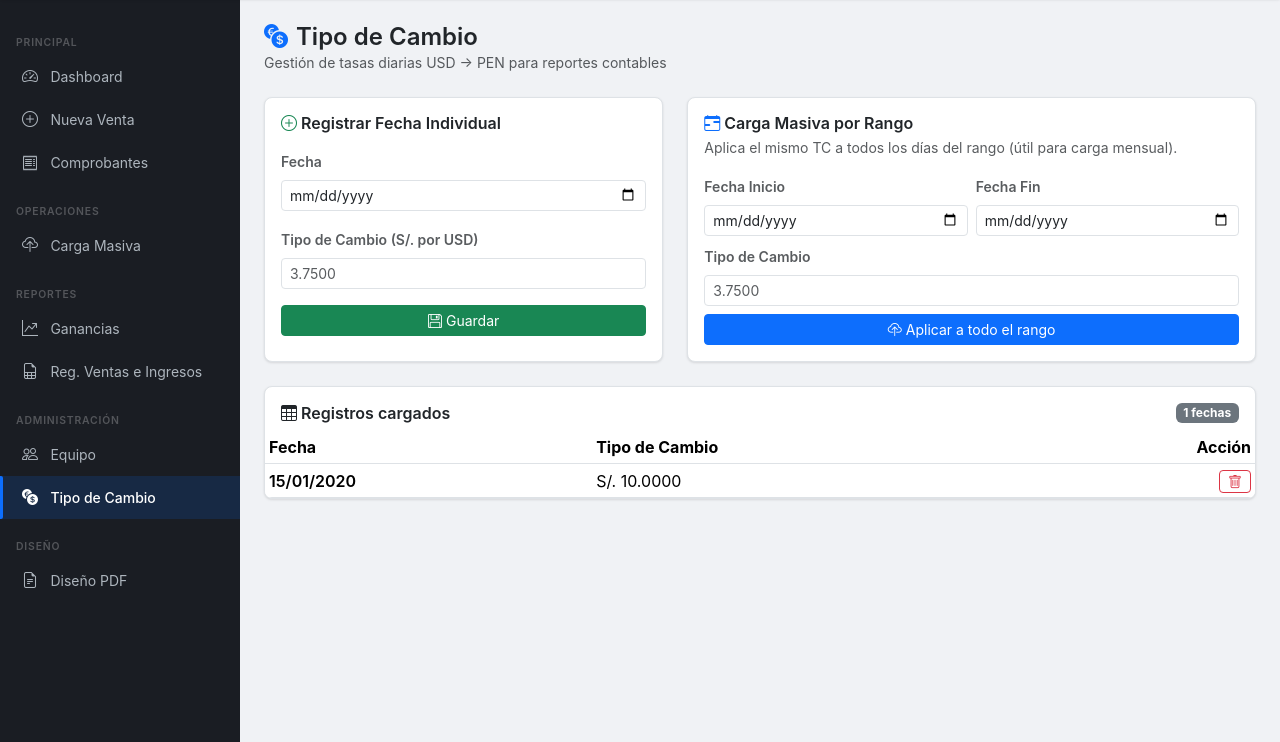
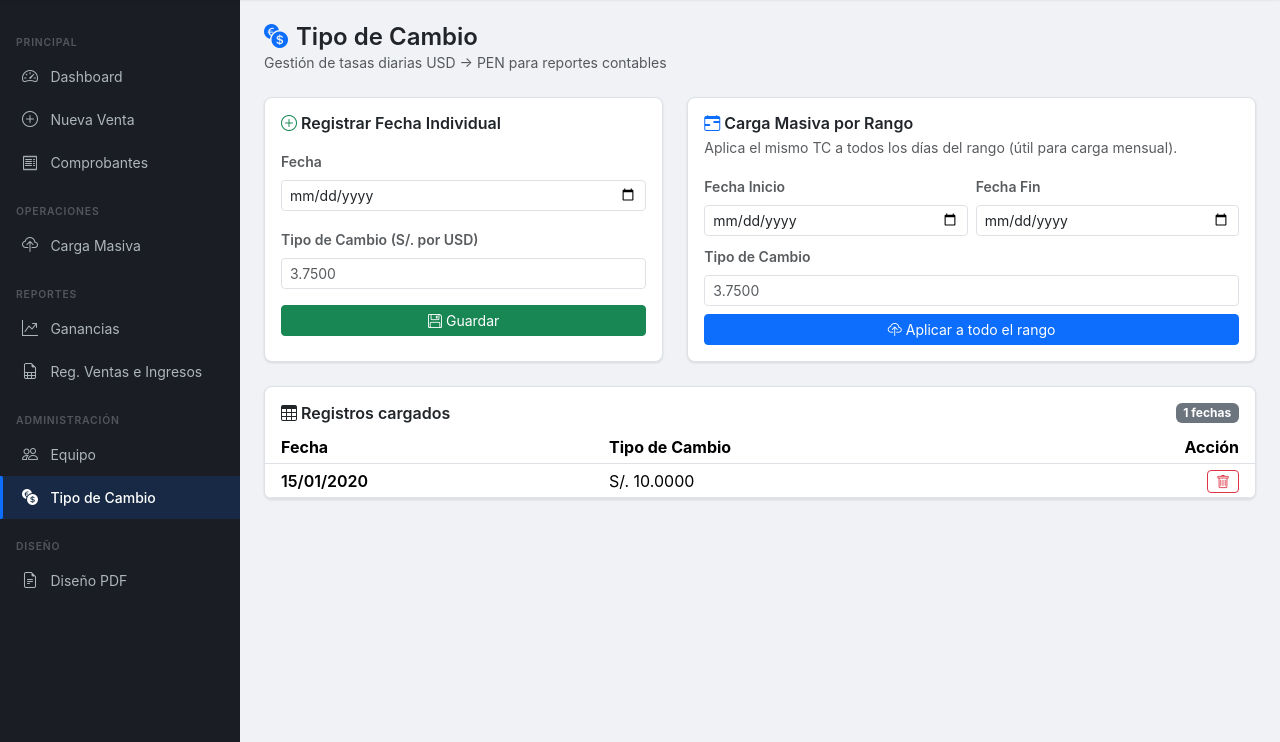
Before and after one commit to mickstmt/ArdavFact, a Flask app: page /admin/tipo-cambio in a window 1280 px wide. Shown: the part 57-799 px from the top of the page. Run offline with Flask 3, Linux system fonts and the light colour scheme; a user stored in the database is signed in; tables that the repository leaves empty hold one stand-in row (values such as "Sample post"); some libraries are stand-ins or nearby versions.

Commit message:
fix: add ps-3/pe-3 padding to tipo_cambio table cells
Mirrors MiPSE pattern where th/td use ps-3 and pe-3 to keep
table content away from card edges.

Co-Authored-By: Claude Sonnet 4.6 <noreply@anthropic.com>

```diff
--- a/app/templates/admin/tipo_cambio.html
+++ b/app/templates/admin/tipo_cambio.html
@@ -77,17 +77,17 @@
     <table class="table table-sm align-middle mb-0">
       <thead>
         <tr>
-          <th>Fecha</th>
+          <th class="ps-3">Fecha</th>
           <th>Tipo de Cambio</th>
-          <th class="text-end">Acción</th>
+          <th class="text-end pe-3">Acción</th>
         </tr>
       </thead>
       <tbody>
         {% for tc in registros %}
         <tr>
-          <td class="fw-semibold">{{ tc.fecha.strftime('%d/%m/%Y') }}</td>
+          <td class="ps-3 fw-semibold">{{ tc.fecha.strftime('%d/%m/%Y') }}</td>
           <td>S/. {{ '%.4f'|format(tc.valor|float) }}</td>
-          <td class="text-end">
+          <td class="text-end pe-3">
             <form method="POST" action="{{ url_for('admin.tipo_cambio_eliminar', tc_id=tc.id) }}"
                   onsubmit="return confirm('¿Eliminar TC del {{ tc.fecha.strftime('%d/%m/%Y') }}?')">
               <input type="hidden" name="csrf_token" value="{{ csrf_token() }}">
```
